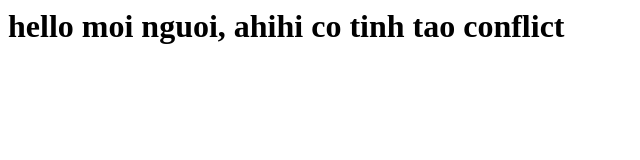
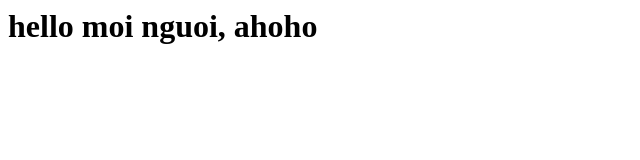
Before and after one commit to benbinh04100/Git-demo, a plain HTML site: page index.html in a window 1280 px wide. Shown: the whole page, without its empty margins (0-640 px from the left). Drawn offline with Linux system fonts and the light colour scheme.

Commit message:
Resolve conflict

```diff
--- a/index.html
+++ b/index.html
@@ -1 +1 @@
-<h1>hello moi nguoi, ahihi co tinh tao conflict</h1>
+<h1>hello moi nguoi, ahoho</h1>
```
